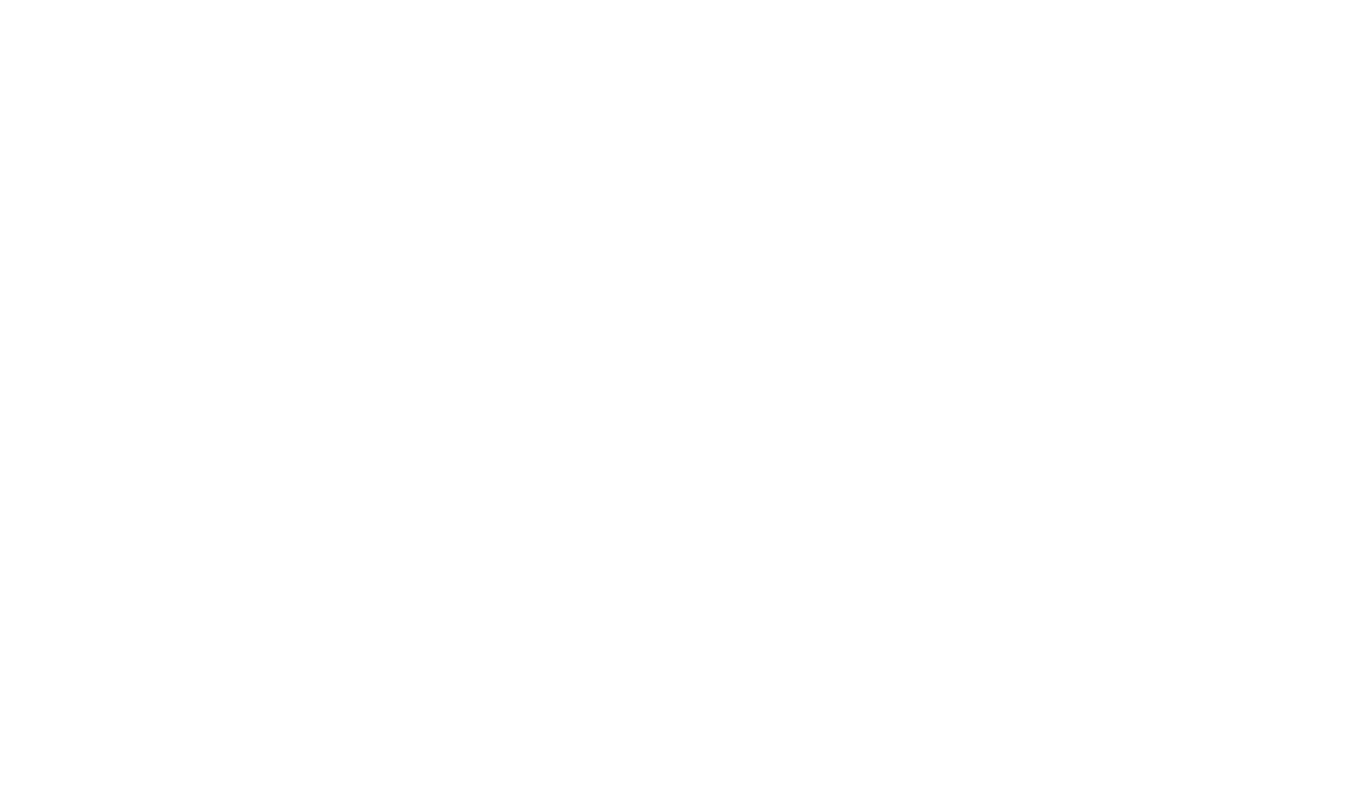
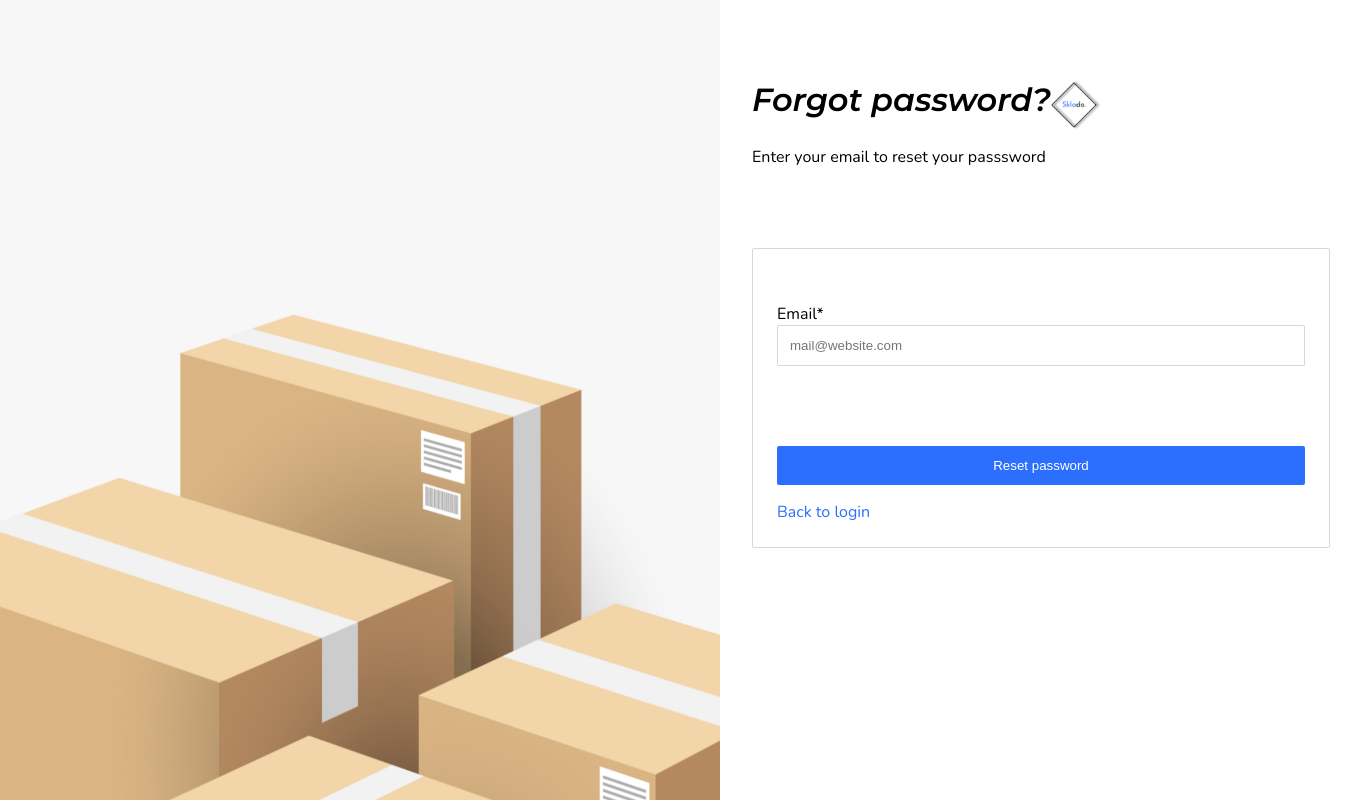
Before and after one commit to gabsaj/SKLADO, a React (Create React App) app: page /forgot-password in a window 1280 px wide. Before the commit this address had no page. Shown: the top 800 px of the page, 1362 px wide, since content can reach past the window. Built offline with nearby package versions, Linux system fonts and the light colour scheme.

Commit message:
forgot password added

```diff
--- a/src/MainRouter.tsx
+++ b/src/MainRouter.tsx
@@ -1,6 +1,7 @@
 import { Routes, Route } from "react-router-dom";
 import AddProduct from "./app/features/pages/AddProduct";
 import EditProduct from "./app/features/pages/EditProduct";
+import ForgotPassword from "./app/features/pages/ForgotPassword";
 import LandingPage from "./app/features/pages/LandingPage";
 import ProductsPage from "./app/features/pages/ProductsPage";
 import RegisterPage from "./app/features/pages/RegisterPage";
@@ -15,6 +16,7 @@ const MainRouter = () => {
       <Route path="/add-product" element={<AddProduct />} />
       <Route path="/edit-product/:productId" element={<EditProduct />} />
       <Route path="/register" element={<RegisterPage />} />
+      <Route path="/forgot-password" element={<ForgotPassword />} />
     </Routes>
   );
 };
--- a/src/app/features/components/ProductForm.tsx
+++ b/src/app/features/components/EditForm.tsx
@@ -3,7 +3,7 @@ import { useNavigate, useParams } from "react-router-dom";
 import { toast, Flip } from "react-toastify";
 import ProductService from "../../services/productService";
 
-const ProductForm = () => {
+const EditForm = () => {
   const [productBarcode, setProductBarcode] = useState<number>(0);
   const [productName, setProductName] = useState<string>("");
   const [productDetails, setProductDetails] = useState<string>("");
@@ -99,7 +99,7 @@ const ProductForm = () => {
 
   return (
     <div>
-      <form className="form">
+      <form className="form type--nunito">
         <div className="form__title">Add new product</div>
         <div className="form__field">
           <label htmlFor="barcode">Barcode</label>
@@ -174,4 +174,4 @@ const ProductForm = () => {
   );
 };
 
-export default ProductForm;
+export default EditForm;
--- a/src/app/features/components/Sidebar.tsx
+++ b/src/app/features/components/Sidebar.tsx
@@ -5,7 +5,7 @@ const Sidebar = () => {
     <div>
       <div className="layout__side">
         <img src={logoS} alt="Logo-small" />
-        <button className="btn btn--primary btn--s flex">
+        <button className="btn btn--primary type--nunito btn--s">
           <i className="icon icon--base icon--add icon--white ml--16"></i>
           <div className="ml--19">Add product</div>
         </button>
--- a/src/app/features/pages/EditProduct.tsx
+++ b/src/app/features/pages/EditProduct.tsx
@@ -1,6 +1,7 @@
 /* eslint-disable react-hooks/exhaustive-deps */
 import { useNavigate } from "react-router-dom";
-import ProductForm from "../components/ProductForm";
+import EditForm from "../components/EditForm";
+import ProductForm from "../components/EditForm";
 import Sidebar from "../components/Sidebar";
 
 const EditProducts = () => {
@@ -21,7 +22,7 @@ const EditProducts = () => {
             <i className="icon icon--base icon--back icon--blue"></i>
             <div>Back</div>
           </div>
-          <ProductForm />
+          <EditForm />
         </div>
       </div>
     </div>
--- /dev/null
+++ b/src/app/features/pages/ForgotPassword.tsx
@@ -0,0 +1,47 @@
+import { Link } from "react-router-dom";
+import halfBoxes from "../../assets/images/boxes-login.svg";
+import logoXs from "../../assets/images/logo--mini.svg";
+
+const ForgotPassword = () => {
+  return (
+    <div>
+      <div className="layout">
+        <img src={halfBoxes} className="layout__boxes--login" alt="boxes"></img>
+        <div className="layout__main">
+          <div className="mt--80 ml--32">
+            <div className="title type--montserrat type--wgt-- ">
+              Forgot password?
+              <img src={logoXs} className="layout__logo-s" alt="logo"></img>
+            </div>
+            <div className="layout__subtitle type--nunito mt--16">
+              Enter your email to reset your passsword
+            </div>
+          </div>
+          <form className="form type--nunito">
+            <div className="form__field">
+              <label htmlFor="email">Email*</label>
+              <input
+                required
+                type="text"
+                placeholder="mail@website.com"
+                id="email"
+                className="input input--primary"
+              />
+            </div>
+
+            <button type="submit" className="btn btn--primary btn--l mt--80">
+              Reset password
+            </button>
+            <div className="mt--16">
+              <Link className="form__link" to={"/"}>
+                Back to login
+              </Link>
+            </div>
+          </form>
+        </div>
+      </div>
+    </div>
+  );
+};
+
+export default ForgotPassword;
--- a/src/app/features/pages/LandingPage.tsx
+++ b/src/app/features/pages/LandingPage.tsx
@@ -69,7 +69,9 @@ const LandingPage = () => {
               onChange={(e) => setLoginPassword(e.target.value)}
             />
           </div>
-          <div className="form__link">Forgot your password?</div>
+          <Link to={"/forgot-password"} className="form__link">
+            Forgot your password?
+          </Link>
           <button
             onClick={() => handleLogin()}
             type="submit"
--- a/src/app/features/pages/ProductsPage.tsx
+++ b/src/app/features/pages/ProductsPage.tsx
@@ -72,14 +72,14 @@ const ProductsPage = () => {
           <div className="title type--montserrat type--montserrat--wgt--semibold mt--32 ml--24">
             Start adding products!
           </div>
-          <div className="wrapper__products mr--32 mt--80">
+          <div className="wrapper__products type--nunito mr--32 mt--80">
             <div className="search__container mr--16">
               <i className="icon  icon--base icon--search ml--16"></i>
               <input
                 onChange={(e) => handleSearch(e)}
                 placeholder="Search"
                 type="text"
-                className="input input--secondary type--nunito ml--16"
+                className="input input--secondary  ml--16"
               />
             </div>
             <Link
@@ -97,29 +97,22 @@ const ProductsPage = () => {
             <table className="mt--80 type--nunito">
               <thead>
                 <tr>
-                  <th className="pl--10">
+                  <th
+                    className="pl--10"
+                    onClick={() => {
+                      handleSort("barcode");
+                    }}
+                  >
                     Barcode
-                    <i
-                      onClick={() => {
-                        console.log(sortDirection);
-                        handleSort("barcode");
-                      }}
-                      className="icon icon--base icon--sort icon--grey"
-                    ></i>
+                    <i className="icon icon--base icon--sort icon--grey"></i>
                   </th>
-                  <th className="pl--10">
+                  <th className="pl--10" onClick={() => handleSort("name")}>
                     Name
-                    <i
-                      onClick={() => handleSort("name")}
-                      className="icon icon--base icon--sort icon--grey"
-                    ></i>
+                    <i className="icon icon--base icon--sort icon--grey"></i>
                   </th>
-                  <th className="pl--10">
+                  <th className="pl--10" onClick={() => handleSort("quantity")}>
                     Quantity
-                    <i
-                      onClick={() => handleSort("quantity")}
-                      className="icon icon--base icon--sort icon--grey"
-                    ></i>
+                    <i className="icon icon--base icon--sort icon--grey"></i>
                   </th>
                 </tr>
               </thead>
```
Also changed, not shown: src/app/assets/icons/show.svg (added).
